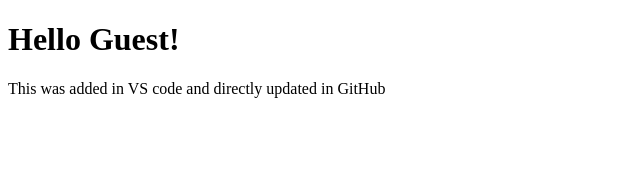
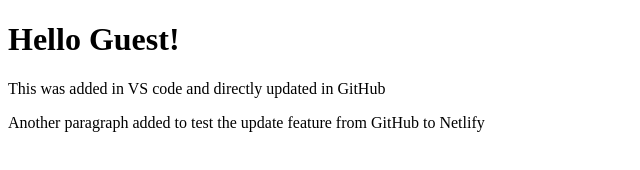
Before and after one commit to SteveArtavia/BlackJack, a plain HTML site: page index.html in a window 1280 px wide. Shown: the whole page, without its empty margins (0-640 px from the left). Drawn offline with Linux system fonts and the light colour scheme.

Commit message:
Added another paragraph

```diff
--- a/index.html
+++ b/index.html
@@ -12,6 +12,7 @@
     <p>
         This was added in VS code and directly updated in GitHub
     </p>
+    <p>Another paragraph added to test the update feature from GitHub to Netlify</p>
 
 </body>
 </html>
```
